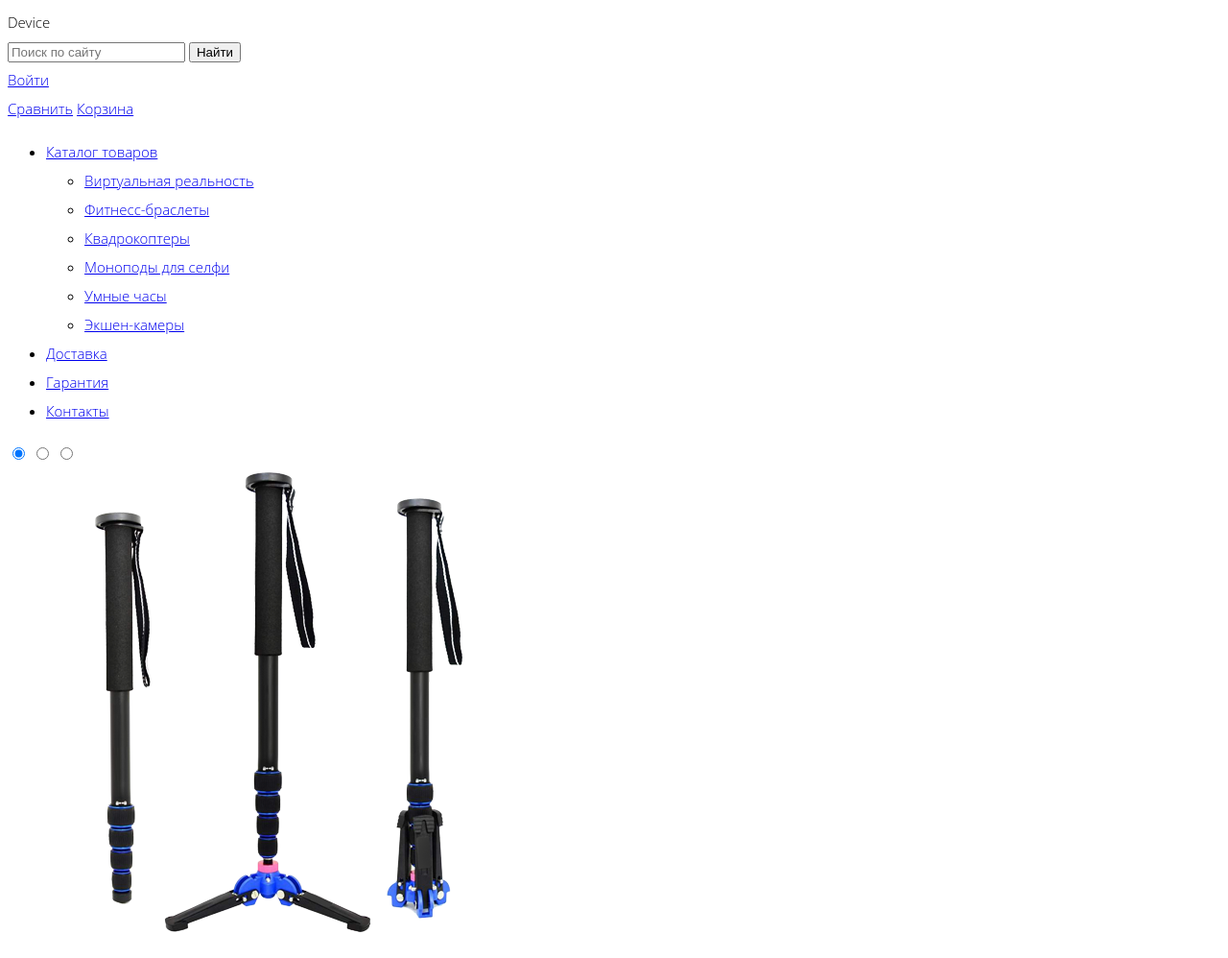
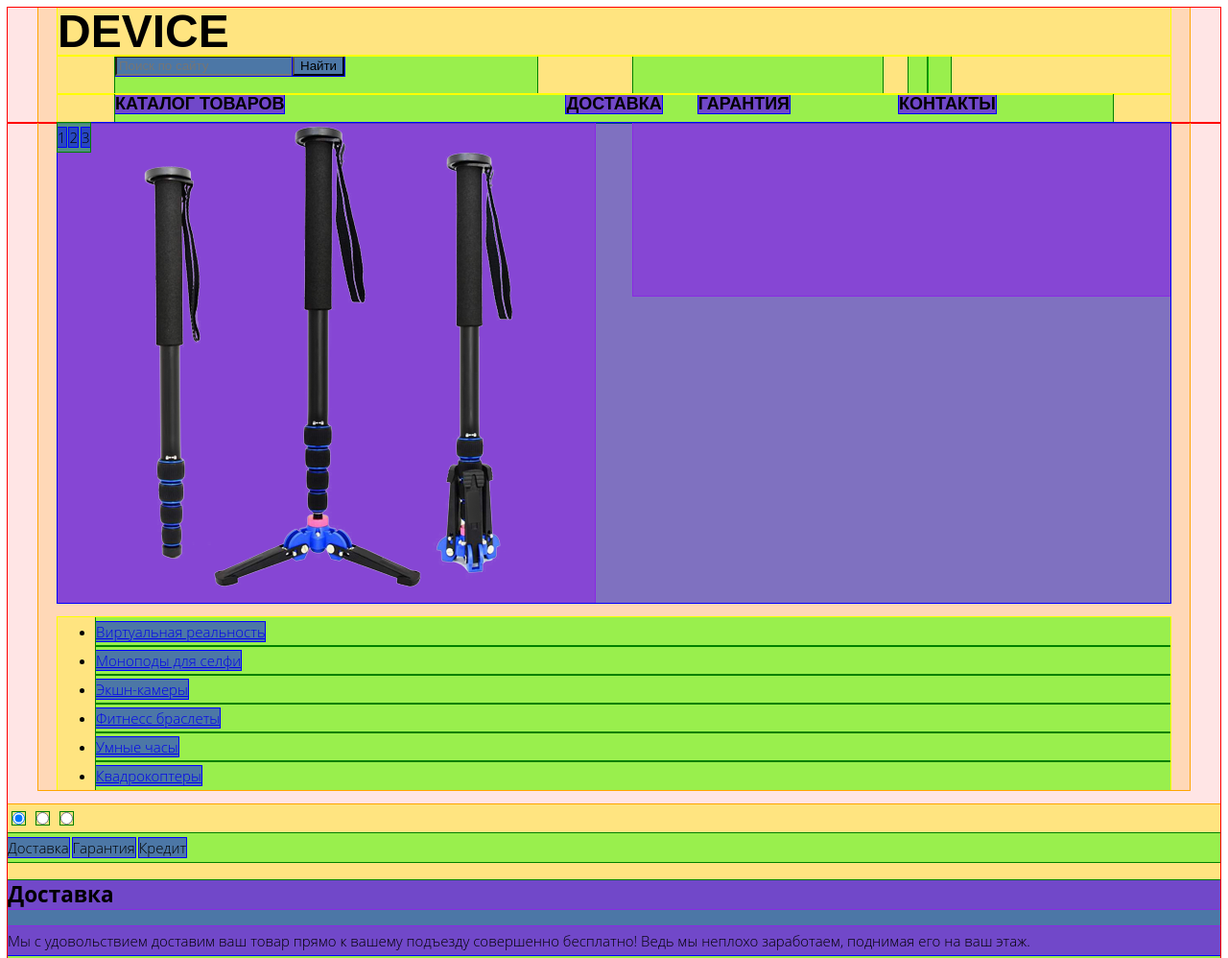
Before and after one commit to toptalo/7464-device, a plain HTML site: page index.html in a window 1280 px wide. Shown: the top 998 px of the page at 96% size. Drawn offline with Linux system fonts and the light colour scheme.

Commit message:
Начал сетки

```diff
--- a/css/style.css
+++ b/css/style.css
@@ -5,6 +5,155 @@ body {
   line-height: 30px;
   font-weight: 300;
   font-family: "Open Sans", Arial, sans-serif;
+}
+
+.header {
+}
+
+.header__container {
+  box-sizing: border-box;
+  width: 1200px;
+  margin: 0 auto;
+  padding: 0 20px;
+}
+
+.header__logo {
+  display: block;
+  font: 900 48px/50px "Gilroy", Arial, sans-serif;
+  text-transform: uppercase;
+  text-decoration: none;
+  color: #000;
+}
+
+.header__row {
+  padding: 0 60px;
+  font-size: 0;
+}
+
+.header__search {
+  display: inline-block;
+  vertical-align: top;
+  height: 40px;
+  width: 440px;
+}
+
+.header__user {
+  display: inline-block;
+  vertical-align: top;
+  margin-left: 100px;
+  height: 40px;
+  width: 260px;
+}
+
+.header__compare {
+  display: inline-block;
+  vertical-align: top;
+  height: 40px;
+  padding-left: 20px;
+  margin-left: 27px;
+}
+
+.header__cart {
+  display: inline-block;
+  vertical-align: top;
+  height: 40px;
+  padding-left: 24px;
+}
+
+.header__menu {
+  padding: 0 60px;
+}
+
+.menu__list {
+  margin: 0;
+  padding: 0;
+  list-style-type: none;
+  font-size: 0;
+}
+
+.menu__item {
+  display: inline-block;
+  vertical-align: top;
+  margin-right: 38px;
+}
+
+.menu__item:first-child {
+  margin-right: 294px;
+}
+
+.menu__item:last-child {
+  margin-left: 76px;
+  margin-right: 0;
+}
+
+.menu__link {
+  display: block;
+  font: 900 18px/20px "Gilroy", Arial, sans-serif;
+  text-transform: uppercase;
+  text-decoration: none;
+  color: #000;
+}
+
+.menu__submenu {
+  position: absolute;
+  display: none;
+}
+
+.page-container {
+  box-sizing: border-box;
+  width: 1200px;
+  margin: 0 auto;
+  padding: 0 20px;
+}
+
+.slider {
+  position: relative;
+  height: 500px;
+}
+
+.slider__radio {
+  position: absolute;
+  opacity: 0;
+}
+
+.slider__radio:nth-child(1):focus ~ .slider__bullets .slider__bullet:nth-child(1),
+.slider__radio:nth-child(2):focus ~ .slider__bullets .slider__bullet:nth-child(2),
+.slider__radio:nth-child(3):focus ~ .slider__bullets .slider__bullet:nth-child(3){
+  outline: 1px solid red;
+}
+.slider__radio:nth-child(1):checked ~ .slider__viewport .slider__slide:nth-child(1),
+.slider__radio:nth-child(2):checked ~ .slider__viewport .slider__slide:nth-child(2),
+.slider__radio:nth-child(3):checked ~ .slider__viewport .slider__slide:nth-child(3){
+  visibility: visible;
+}
+
+.slider__slide {
+  position: absolute;
+  visibility: hidden;
+}
+
+.slider__bullets {
+  position: absolute;
+}
+
+.slide {
+  font-size: 0;
+}
+
+.slide__image {
+  display: inline-block;
+  vertical-align: top;
+  width: 560px;
+  height: auto;
+  margin-right: 20px;
+}
+
+.slide__content {
+  display: inline-block;
+  vertical-align: top;
+  width: 560px;
+  height: auto;
+  margin-left: 20px;
 }
 
 h1 {
@@ -20,3 +169,43 @@ h1 {
   font-weight: 900;
   font-family: "Gilroy", Arial, sans-serif;
 }
+
+/* ====== Хелперы ====== */
+
+/* ------ Клеарфикс ------ */
+.clearfix::after {
+  content: "";
+  display: block;
+  clear: both;
+}
+
+/* ------ Сетка ------ */
+.grid > * {
+  outline: 1px solid red;
+  background-color: rgba(255, 0, 0, 0.1);
+}
+
+.grid > * > * {
+  outline: 1px solid orange;
+  background-color: rgba(255, 165, 0, 0.2);
+}
+
+.grid > * > * > * {
+  outline: 1px solid yellow;
+  background-color: rgba(255, 255, 0, 0.3);
+}
+
+.grid > * > * > * > * {
+  outline: 1px solid green;
+  background-color: rgba(0, 255, 0, 0.4);
+}
+
+.grid > * > * > * > * > * {
+  outline: 1px solid blue;
+  background-color: rgba(0, 0, 255, 0.5);
+}
+
+.grid > * > * > * > * > * > * {
+  outline: 1px solid blueviolet;
+  background-color: rgba(138, 43, 226, 0.6);
+}
--- a/index.html
+++ b/index.html
@@ -5,13 +5,13 @@
     <title>Интернет-магазин гаджетов Девайс</title>
     <link rel="stylesheet" href="css/style.css">
   </head>
-  <body>
+  <body class="grid">
 
   <header class="header">
     <div class="header__container">
       <a class="header__logo">Device</a>
 
-      <div class="header__row">
+      <div class="header__row clearfix">
         <form class="search header__search" action="http://echo.htmlacademy.ru" method="get">
           <input class="search__field" type="search" name="q" placeholder="Поиск по сайту">
           <button class="search__submit" type="submit">Найти</button>
@@ -23,8 +23,7 @@
         <a class="header__cart" href="#">Корзина</a>
       </div>
 
-      <div class="header__row">
-        <nav class="menu header__menu">
+      <nav class="menu header__menu">
           <ul class="menu__list">
             <li class="menu__item">
               <a class="menu__link" href="#">Каталог товаров</a>
@@ -60,16 +59,15 @@
             </li>
           </ul>
         </nav>
-      </div>
     </div>
   </header>
 
   <main>
     <div class="page-container">
       <div class="slider">
-        <input class="slider__radio" type="radio" name="slider_control" id="bullet_1" tabindex="-1" checked>
-        <input class="slider__radio" type="radio" name="slider_control" id="bullet_2" tabindex="-1">
-        <input class="slider__radio" type="radio" name="slider_control" id="bullet_3" tabindex="-1">
+        <input class="slider__radio" type="radio" name="slider_control" id="bullet_1" checked>
+        <input class="slider__radio" type="radio" name="slider_control" id="bullet_2">
+        <input class="slider__radio" type="radio" name="slider_control" id="bullet_3">
 
         <div class="slider__viewport">
           <section class="slide slider__slide">
@@ -146,9 +144,9 @@
         </div>
 
         <div class="slider__bullets">
-          <label class="slider__bullet" for="bullet_1" tabindex="0">1</label>
-          <label class="slider__bullet" for="bullet_2" tabindex="0">2</label>
-          <label class="slider__bullet" for="bullet_3" tabindex="0">3</label>
+          <label class="slider__bullet" for="bullet_1" tabindex="-1">1</label>
+          <label class="slider__bullet" for="bullet_2" tabindex="-1">2</label>
+          <label class="slider__bullet" for="bullet_3" tabindex="-1">3</label>
         </div>
       </div>
 
```
Also changed, not shown: catalog.html (+1 -1 lines).
